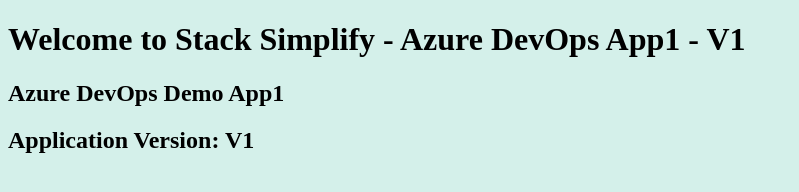
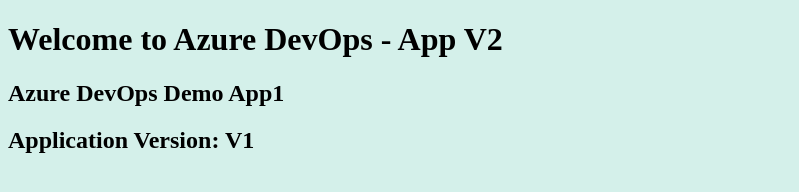
Before and after one commit to saikiranchalla1/aks-devops-demo, a plain HTML site: page index.html in a window 1280 px wide. Shown: the whole page, without its empty margins (0-799 px from the left). Drawn offline with Linux system fonts and the light colour scheme.

Commit message:
Update index.html

```diff
--- a/index.html
+++ b/index.html
@@ -1,7 +1,7 @@
 <!DOCTYPE html>
 <html>
    <body style="background-color:rgb(212, 240, 234);">
-      <h1>Welcome to Stack Simplify - Azure DevOps App1 - V1</h1>
+      <h1>Welcome to Azure DevOps - App V2</h1>
       <h2>Azure DevOps Demo App1</h2>
       <h2>Application Version: V1</h2>
    </body>
```
